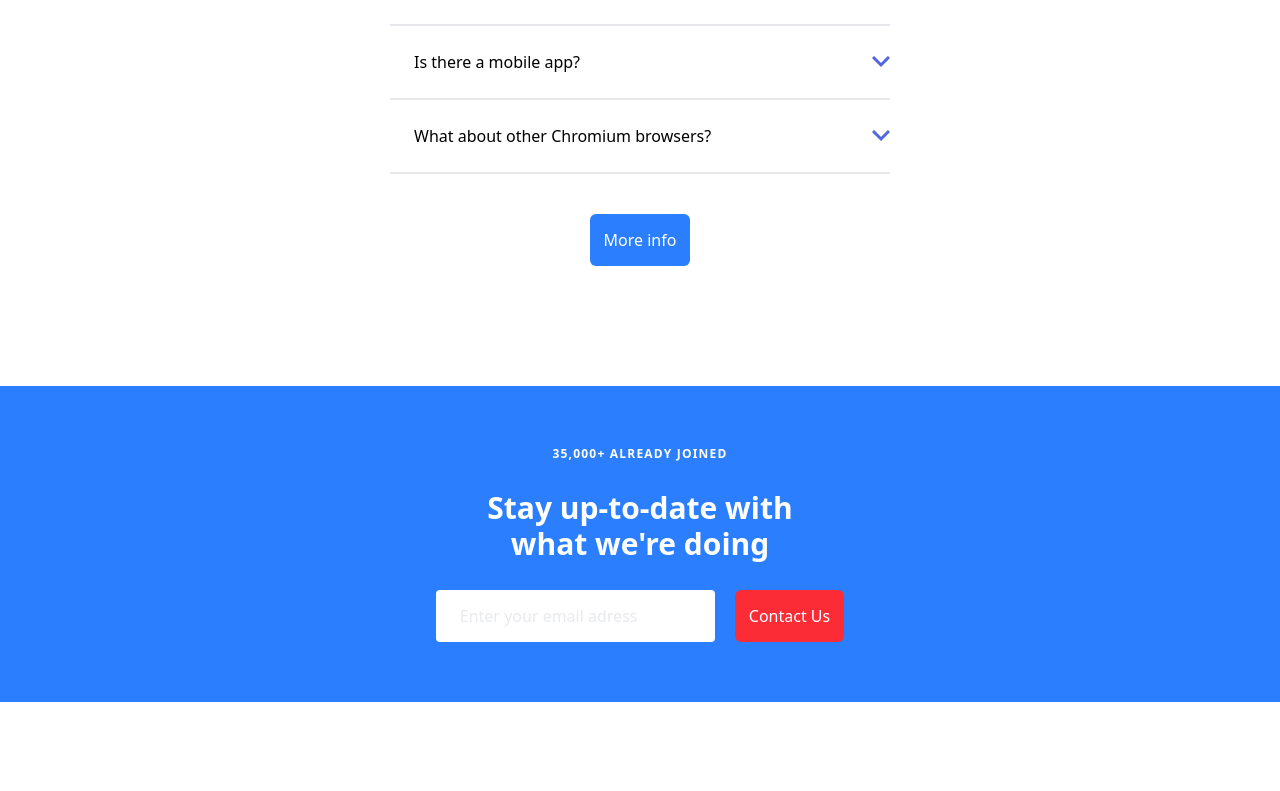
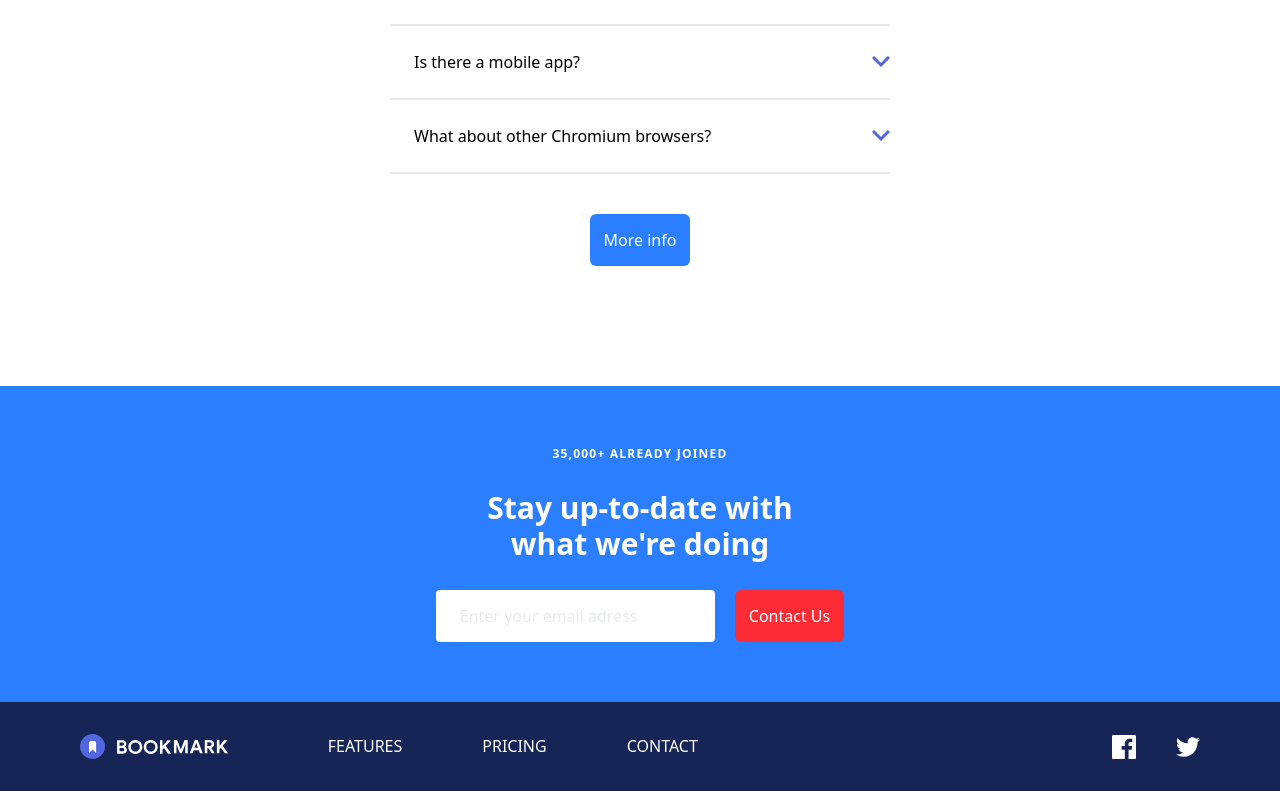
Before and after one commit to mstne03/Sprint-5, a React (Vite) app: page / in a window 1280 px wide. Shown: the part 2606-3397 px from the top of the page. Before the commit the page ends 3308 px from the top, so only its background shows below. Built offline with nearby package versions, Linux system fonts and the light colour scheme.

Commit message:
feature - finishes footer bar styling

```diff
--- a/src/App.tsx
+++ b/src/App.tsx
@@ -1,12 +1,15 @@
 import { useState } from 'react'
 import HeaderSection from './components/HeaderSection/HeaderSection'
 import bookmarkLogo from './assets/Imagenes/logo-bookmark.svg'
+import whiteBookmarkLogo from './assets/Imagenes/logo-bookmark-white.svg'
 import menuImg from './assets/Imagenes/icon-hamburger.svg'
 import HeroSection from './components/HeroSection/HeroSection'
 import ContentSection from './components/ContentSection/ContentSection'
 import DownloadSection from './components/DownloadSection/DownloadSection'
 import FaqSection from './components/FaqSection/FaqSection'
 import FooterSection from './components/FooterSection/FooterSection'
+import facebookLogo from './assets/Imagenes/icon-facebook.svg'
+import twitterLogo from './assets/Imagenes/icon-twitter.svg'
 
 function App() {
   const [count, setCount] = useState(0)
@@ -26,7 +29,11 @@ function App() {
 
       <FaqSection/>
 
-      <FooterSection/>
+      <FooterSection
+        srcLogo={whiteBookmarkLogo}
+        facebookLogo={facebookLogo}
+        twitterLogo={twitterLogo}
+      />
     </>
   )
 }
--- a/src/components/FooterSection/FooterSection.tsx
+++ b/src/components/FooterSection/FooterSection.tsx
@@ -1,7 +1,9 @@
 import ButtonComponent from '../ButtonComponent/ButtonComponent'
 
 interface FooterSectionProps {
-
+  srcLogo:string,
+  facebookLogo:string,
+  twitterLogo:string
 }
 
 const FooterSection= (props:FooterSectionProps) => (
@@ -45,6 +47,41 @@ const FooterSection= (props:FooterSectionProps) => (
         />
       </form>
     </div>
+
+    <div className="bg-blue-950 px-20 py-8 flex justify-between">
+      <div className="flex gap-9 md:gap-25">
+        <span>
+          <img
+            src={props.srcLogo}
+            alt="logo_bookmark"
+          />
+        </span>
+
+        <nav className="text-white">
+          <ul className="flex md:gap-20 gap-9">
+            <li>
+              <a href="#">FEATURES</a>
+            </li>
+            <li>
+              <a href="#">PRICING</a>
+            </li>
+            <li>
+              <a href="#">CONTACT</a>
+            </li>
+          </ul>
+        </nav>
+      </div>
+
+      <div className="flex gap-10 items-center">
+        <span>
+          <img src={props.facebookLogo} alt="" />
+        </span>
+
+        <span>
+          <img src={props.twitterLogo} alt="" />
+        </span>
+      </div>
+    </div>
   </footer>
 );
 
--- a/src/styles/index.css
+++ b/src/styles/index.css
@@ -12,6 +12,7 @@
     --color-blue-500: oklch(62.3% 0.214 259.815);
     --color-blue-600: oklch(54.6% 0.245 262.881);
     --color-blue-700: oklch(48.8% 0.243 264.376);
+    --color-blue-950: oklch(28.2% 0.091 267.935);
     --color-gray-100: oklch(96.7% 0.003 264.542);
     --color-gray-200: oklch(92.8% 0.006 264.531);
     --color-gray-300: oklch(87.2% 0.01 258.338);
@@ -19,7 +20,6 @@
     --color-gray-500: oklch(55.1% 0.027 264.364);
     --color-gray-700: oklch(37.3% 0.034 259.733);
     --color-gray-900: oklch(21% 0.034 264.665);
-    --color-black: #000;
     --color-white: #fff;
     --spacing: 0.25rem;
     --text-xs: 0.75rem;
@@ -208,9 +208,6 @@
   .my-30 {
     margin-block: calc(var(--spacing) * 30);
   }
-  .mt-5 {
-    margin-top: calc(var(--spacing) * 5);
-  }
   .mt-7 {
     margin-top: calc(var(--spacing) * 7);
   }
@@ -225,6 +222,15 @@
   }
   .hidden {
     display: none;
+  }
+  .inline {
+    display: inline;
+  }
+  .inline-flex {
+    display: inline-flex;
+  }
+  .inline-grid {
+    display: inline-grid;
   }
   .table {
     display: table;
@@ -241,35 +247,8 @@
   .w-full {
     width: 100%;
   }
-  .max-w-5 {
-    max-width: calc(var(--spacing) * 5);
-  }
-  .max-w-10 {
-    max-width: calc(var(--spacing) * 10);
-  }
-  .max-w-30 {
-    max-width: calc(var(--spacing) * 30);
-  }
   .max-w-35 {
     max-width: calc(var(--spacing) * 35);
-  }
-  .max-w-45 {
-    max-width: calc(var(--spacing) * 45);
-  }
-  .max-w-74 {
-    max-width: calc(var(--spacing) * 74);
-  }
-  .max-w-79 {
-    max-width: calc(var(--spacing) * 79);
-  }
-  .max-w-80 {
-    max-width: calc(var(--spacing) * 80);
-  }
-  .max-w-82 {
-    max-width: calc(var(--spacing) * 82);
-  }
-  .max-w-86 {
-    max-width: calc(var(--spacing) * 86);
   }
   .max-w-96 {
     max-width: calc(var(--spacing) * 96);
@@ -313,6 +292,9 @@
   .flex-col {
     flex-direction: column;
   }
+  .flex-row {
+    flex-direction: row;
+  }
   .items-center {
     align-items: center;
   }
@@ -333,6 +315,9 @@
   }
   .gap-7 {
     gap: calc(var(--spacing) * 7);
+  }
+  .gap-9 {
+    gap: calc(var(--spacing) * 9);
   }
   .gap-10 {
     gap: calc(var(--spacing) * 10);
@@ -375,18 +360,18 @@
       margin-block-end: calc(calc(var(--spacing) * 9) * calc(1 - var(--tw-space-y-reverse)));
     }
   }
-  .space-y-10 {
-    :where(& > :not(:last-child)) {
-      --tw-space-y-reverse: 0;
-      margin-block-start: calc(calc(var(--spacing) * 10) * var(--tw-space-y-reverse));
-      margin-block-end: calc(calc(var(--spacing) * 10) * calc(1 - var(--tw-space-y-reverse)));
-    }
-  }
   .space-y-14 {
     :where(& > :not(:last-child)) {
       --tw-space-y-reverse: 0;
       margin-block-start: calc(calc(var(--spacing) * 14) * var(--tw-space-y-reverse));
       margin-block-end: calc(calc(var(--spacing) * 14) * calc(1 - var(--tw-space-y-reverse)));
+    }
+  }
+  .space-y-20 {
+    :where(& > :not(:last-child)) {
+      --tw-space-y-reverse: 0;
+      margin-block-start: calc(calc(var(--spacing) * 20) * var(--tw-space-y-reverse));
+      margin-block-end: calc(calc(var(--spacing) * 20) * calc(1 - var(--tw-space-y-reverse)));
     }
   }
   .space-y-25 {
@@ -401,6 +386,13 @@
       --tw-space-x-reverse: 0;
       margin-inline-start: calc(calc(var(--spacing) * 5) * var(--tw-space-x-reverse));
       margin-inline-end: calc(calc(var(--spacing) * 5) * calc(1 - var(--tw-space-x-reverse)));
+    }
+  }
+  .space-x-20 {
+    :where(& > :not(:last-child)) {
+      --tw-space-x-reverse: 0;
+      margin-inline-start: calc(calc(var(--spacing) * 20) * var(--tw-space-x-reverse));
+      margin-inline-end: calc(calc(var(--spacing) * 20) * calc(1 - var(--tw-space-x-reverse)));
     }
   }
   .rounded {
@@ -455,8 +447,8 @@
   .bg-blue-500 {
     background-color: var(--color-blue-500);
   }
-  .bg-blue-600 {
-    background-color: var(--color-blue-600);
+  .bg-blue-950 {
+    background-color: var(--color-blue-950);
   }
   .bg-gray-100 {
     background-color: var(--color-gray-100);
@@ -485,9 +477,6 @@
   .p-6 {
     padding: calc(var(--spacing) * 6);
   }
-  .p-10 {
-    padding: calc(var(--spacing) * 10);
-  }
   .p-15 {
     padding: calc(var(--spacing) * 15);
   }
@@ -512,11 +501,8 @@
   .px-10 {
     padding-inline: calc(var(--spacing) * 10);
   }
-  .py-2 {
-    padding-block: calc(var(--spacing) * 2);
-  }
-  .py-2\.5 {
-    padding-block: calc(var(--spacing) * 2.5);
+  .px-20 {
+    padding-inline: calc(var(--spacing) * 20);
   }
   .py-3 {
     padding-block: calc(var(--spacing) * 3);
@@ -524,11 +510,14 @@
   .py-3\.5 {
     padding-block: calc(var(--spacing) * 3.5);
   }
-  .py-4 {
-    padding-block: calc(var(--spacing) * 4);
+  .py-5 {
+    padding-block: calc(var(--spacing) * 5);
   }
   .py-6 {
     padding-block: calc(var(--spacing) * 6);
+  }
+  .py-8 {
+    padding-block: calc(var(--spacing) * 8);
   }
   .py-12 {
     padding-block: calc(var(--spacing) * 12);
@@ -550,14 +539,6 @@
     font-size: var(--text-3xl);
     line-height: var(--tw-leading, var(--text-3xl--line-height));
   }
-  .text-5xl {
-    font-size: var(--text-5xl);
-    line-height: var(--tw-leading, var(--text-5xl--line-height));
-  }
-  .text-6xl {
-    font-size: var(--text-6xl);
-    line-height: var(--tw-leading, var(--text-6xl--line-height));
-  }
   .text-xs {
     font-size: var(--text-xs);
     line-height: var(--tw-leading, var(--text-xs--line-height));
@@ -570,10 +551,6 @@
     --tw-font-weight: var(--font-weight-medium);
     font-weight: var(--font-weight-medium);
   }
-  .tracking-wider {
-    --tw-tracking: var(--tracking-wider);
-    letter-spacing: var(--tracking-wider);
-  }
   .tracking-widest {
     --tw-tracking: var(--tracking-widest);
     letter-spacing: var(--tracking-widest);
@@ -584,14 +561,8 @@
   .text-gray-400 {
     color: var(--color-gray-400);
   }
-  .text-gray-500 {
-    color: var(--color-gray-500);
-  }
   .text-gray-700 {
     color: var(--color-gray-700);
-  }
-  .text-gray-900 {
-    color: var(--color-gray-900);
   }
   .text-white {
     color: var(--color-white);
@@ -703,26 +674,10 @@
       }
     }
   }
-  .focus\:border-blue-400 {
-    &:focus {
-      border-color: var(--color-blue-400);
-    }
-  }
-  .focus\:border-blue-700 {
-    &:focus {
-      border-color: var(--color-blue-700);
-    }
-  }
   .focus\:outline-1 {
     &:focus {
       outline-style: var(--tw-outline-style);
       outline-width: 1px;
-    }
-  }
-  .focus\:outline-none {
-    &:focus {
-      --tw-outline-style: none;
-      outline-style: none;
     }
   }
   .sm\:mx-32 {
@@ -896,6 +851,16 @@
   .md\:gap-10 {
     @media (width >= 48rem) {
       gap: calc(var(--spacing) * 10);
+    }
+  }
+  .md\:gap-20 {
+    @media (width >= 48rem) {
+      gap: calc(var(--spacing) * 20);
+    }
+  }
+  .md\:gap-25 {
+    @media (width >= 48rem) {
+      gap: calc(var(--spacing) * 25);
     }
   }
   .md\:gap-26 {
```
Also changed, not shown: src/assets/Imagenes/logo-bookmark-white.svg (added).
